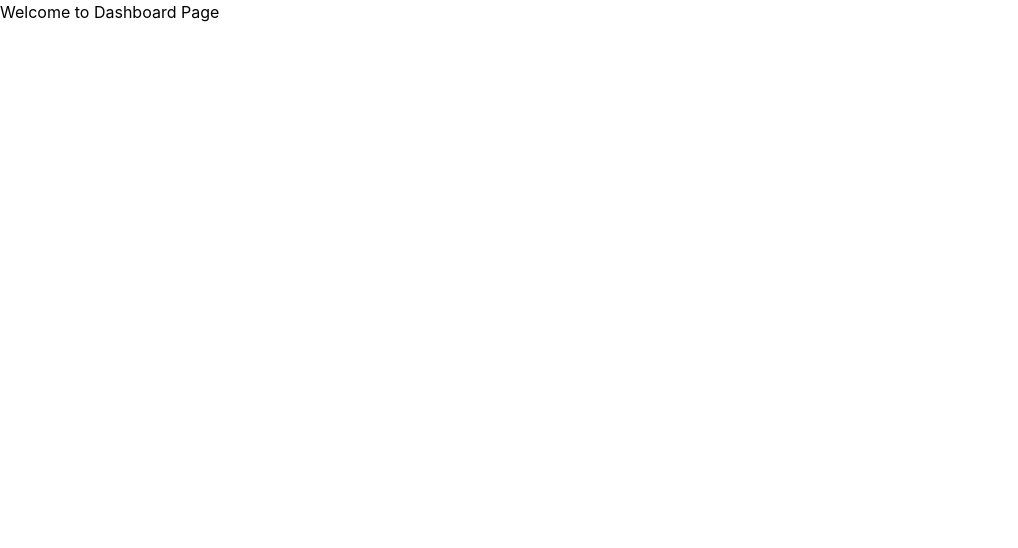
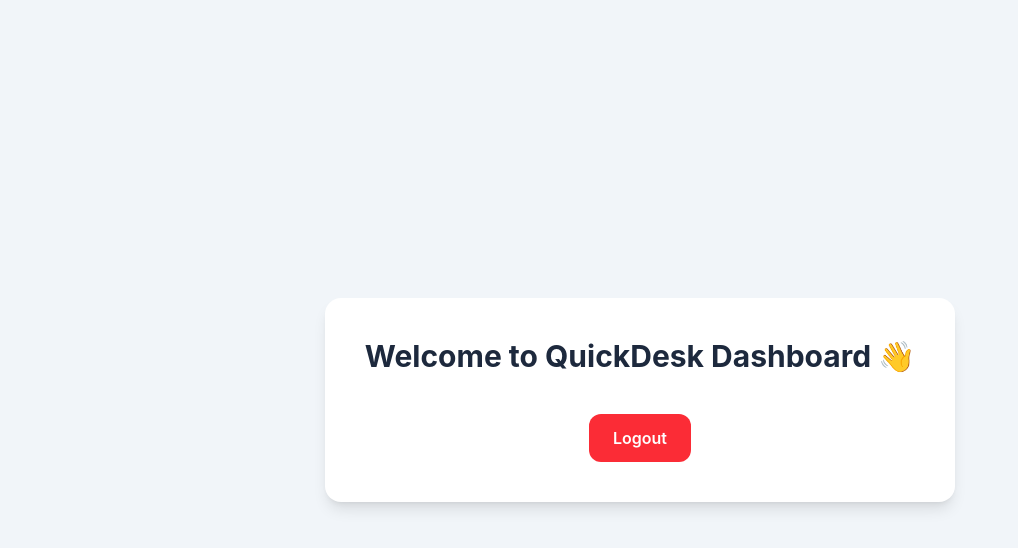
Before and after one commit to ashish-code6/Quickdesk, a React (Vite) app in the folder quickdesk-frontend/: page /dashboard in a window 1280 px wide. Shown: the top 548 px of the page, without its empty margins (0-1018 px from the left). Built offline with nearby package versions, Linux system fonts and the light colour scheme; no server answers; sample sign-in values are in the browser's storage.

Commit message:
Implement Protected Routes

```diff
--- a/quickdesk-frontend/src/App.jsx
+++ b/quickdesk-frontend/src/App.jsx
@@ -3,16 +3,24 @@
 import Register from "./pages/Register";
 import Dashboard from "./pages/Dashboard";
 import Login from "./pages/Login";
+import ProtectedRoute from "./routes/ProtectedRoute";
 
 function App() {
   return (
 
-      <Routes>
-        <Route path="/" element={<Login />} />
-        <Route path="/login" element={<Login />} />
-        <Route path="/register" element={<Register />} />
-        <Route path="/dashboard" element={<Dashboard />} />
-      </Routes>
+    <Routes>
+      <Route path="/" element={<Login />} />
+      <Route path="/login" element={<Login />} />
+      <Route path="/register" element={<Register />} />
+      <Route
+        path="/dashboard"
+        element={
+          <ProtectedRoute>
+            <Dashboard />
+          </ProtectedRoute>
+        }
+      />
+    </Routes>
 
   );
 }
--- a/quickdesk-frontend/src/pages/Dashboard.jsx
+++ b/quickdesk-frontend/src/pages/Dashboard.jsx
@@ -1,8 +1,83 @@
-const Dashboard=()=>{
-    return(
-        <>
-            <h1>Welcome to Dashboard Page</h1>
-        </>
-    )
-}
+import { useEffect, useState } from "react";
+import api from "../services/api";
+import toast from "react-hot-toast";
+
+
+const Dashboard = () => {
+
+  const [message, setMessage] = useState("");
+
+
+  useEffect(() => {
+
+    const getProfile = async () => {
+
+      try {
+
+        const { data } = await api.get(
+          "/users/profile"
+        );
+
+        setMessage(data.message);
+
+
+      } catch (error) {
+
+        toast.error("Session expired");
+
+      }
+
+    };
+
+
+    getProfile();
+
+  }, []);
+
+
+
+  const logout = () => {
+
+    localStorage.removeItem("token");
+
+    window.location.href = "/login";
+
+  };
+
+
+  return (
+
+    <div className="min-h-screen bg-slate-100 flex items-center justify-center">
+
+
+      <div className="bg-white p-10 rounded-2xl shadow-lg text-center">
+
+
+        <h1 className="text-3xl font-bold text-slate-800">
+          Welcome to QuickDesk Dashboard 👋
+        </h1>
+
+
+        <p className="mt-4 text-slate-500">
+          {message}
+        </p>
+
+
+        <button
+          onClick={logout}
+          className="mt-6 rounded-xl bg-red-500 px-6 py-3 text-white font-semibold hover:bg-red-600"
+        >
+          Logout
+        </button>
+
+
+      </div>
+
+
+    </div>
+
+  );
+};
+
+
 export default Dashboard;
--- a/quickdesk-frontend/src/routes/ProtectedRoute.jsx
+++ b/quickdesk-frontend/src/routes/ProtectedRoute.jsx
@@ -0,0 +1,18 @@
+import { Navigate } from "react-router-dom";
+
+
+const ProtectedRoute = ({ children }) => {
+
+  const token = localStorage.getItem("token");
+
+
+  if (!token) {
+    return <Navigate to="/login" />;
+  }
+
+
+  return children;
+};
+
+
+export default ProtectedRoute;
--- a/quickdesk-frontend/src/services/api.js
+++ b/quickdesk-frontend/src/services/api.js
@@ -1,10 +1,44 @@
 import axios from "axios";
 
+
 const api = axios.create({
+
   baseURL: "http://localhost:3000",
+
   headers: {
     "Content-Type": "application/json",
   },
+
 });
 
+
+// Request interceptor
+
+api.interceptors.request.use(
+  (config) => {
+
+    const token = localStorage.getItem("token");
+
+
+    if (token) {
+
+      config.headers.Authorization =
+        `Bearer ${token}`;
+
+    }
+
+
+    return config;
+
+  },
+
+  (error) => {
+
+    return Promise.reject(error);
+
+  }
+);
+
+
+
 export default api;
```
